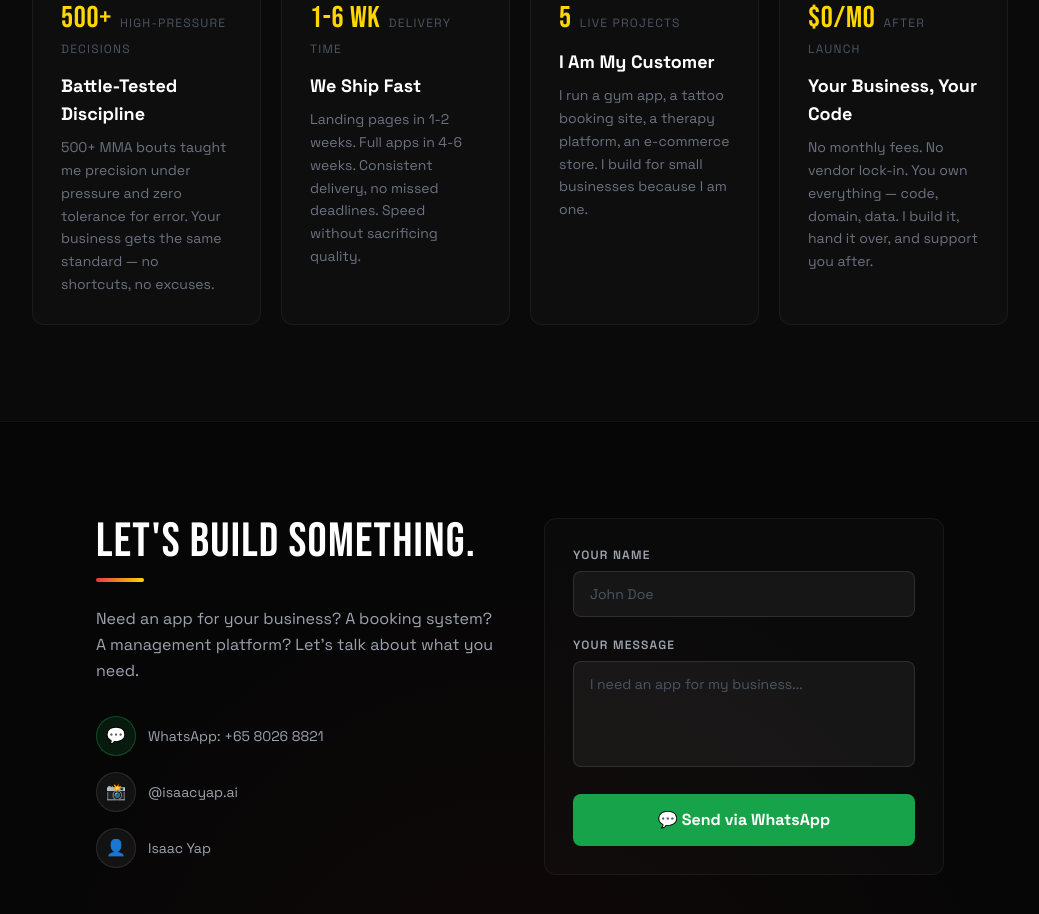
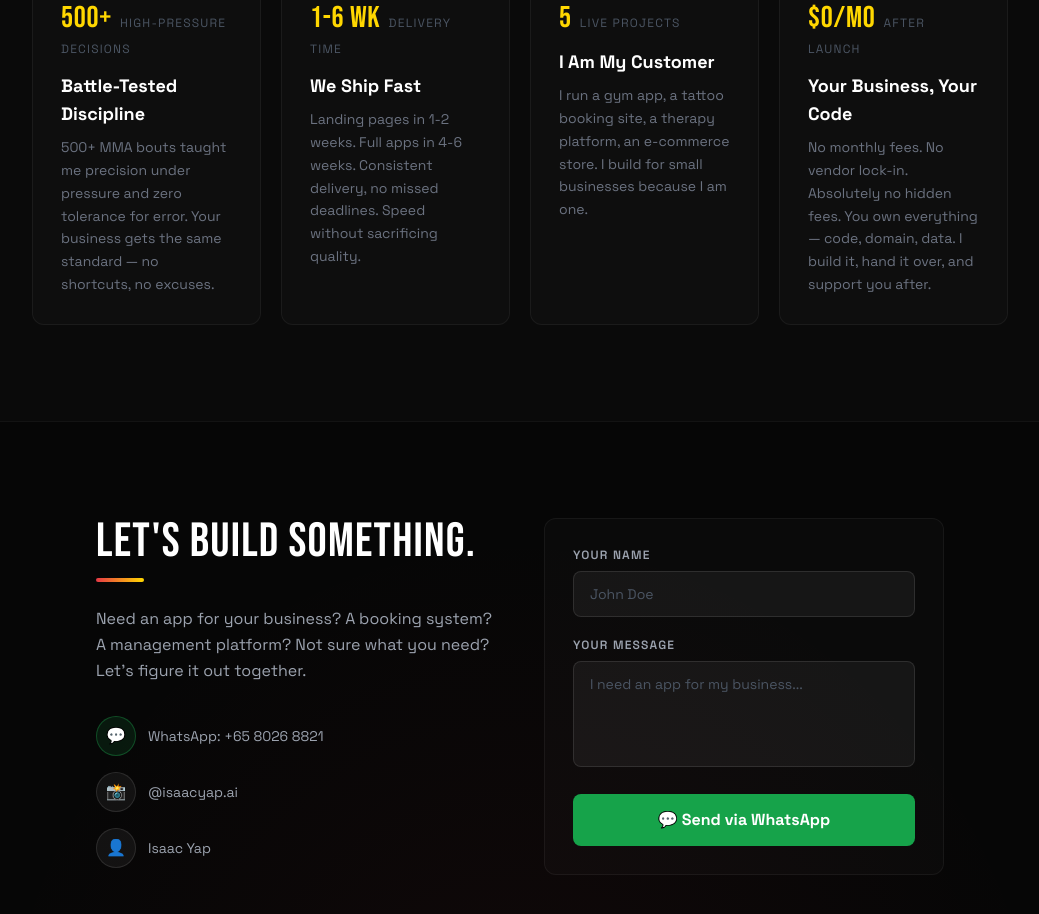
Before and after one commit to IsaacYap90/isaacyap.ai, a React (Vite) app: page / in a window 1280 px wide. Shown: the part 4280-5194 px from the top of the page, without its empty margins (120-1159 px from the left). Built offline with nearby package versions, Linux system fonts and the light colour scheme.

Commit message:
Add 'no hidden fees' + softer contact CTA (Lydia's suggestions)

```diff
--- a/src/App.jsx
+++ b/src/App.jsx
@@ -336,7 +336,7 @@ const whyMeCards = [
   {
     emoji: '🤝',
     title: 'Your Business, Your Code',
-    desc: "No monthly fees. No vendor lock-in. You own everything — code, domain, data. I build it, hand it over, and support you after.",
+    desc: "No monthly fees. No vendor lock-in. Absolutely no hidden fees. You own everything — code, domain, data. I build it, hand it over, and support you after.",
     stat: '$0/mo',
     statLabel: 'after launch',
   },
@@ -512,7 +512,7 @@ const Contact = () => {
             <h2 className="font-display text-4xl md:text-5xl text-white tracking-wide mb-3">Let's Build Something.</h2>
             <div className="w-12 h-1 bg-gradient-to-r from-brand-red to-brand-gold rounded-full mb-6" />
             <p className="text-gray-400 text-base leading-relaxed mb-8">
-              Need an app for your business? A booking system? A management platform? Let's talk about what you need.
+              Need an app for your business? A booking system? A management platform? Not sure what you need? Let's figure it out together.
             </p>
 
             <div className="flex flex-col gap-4 mb-8">
```
